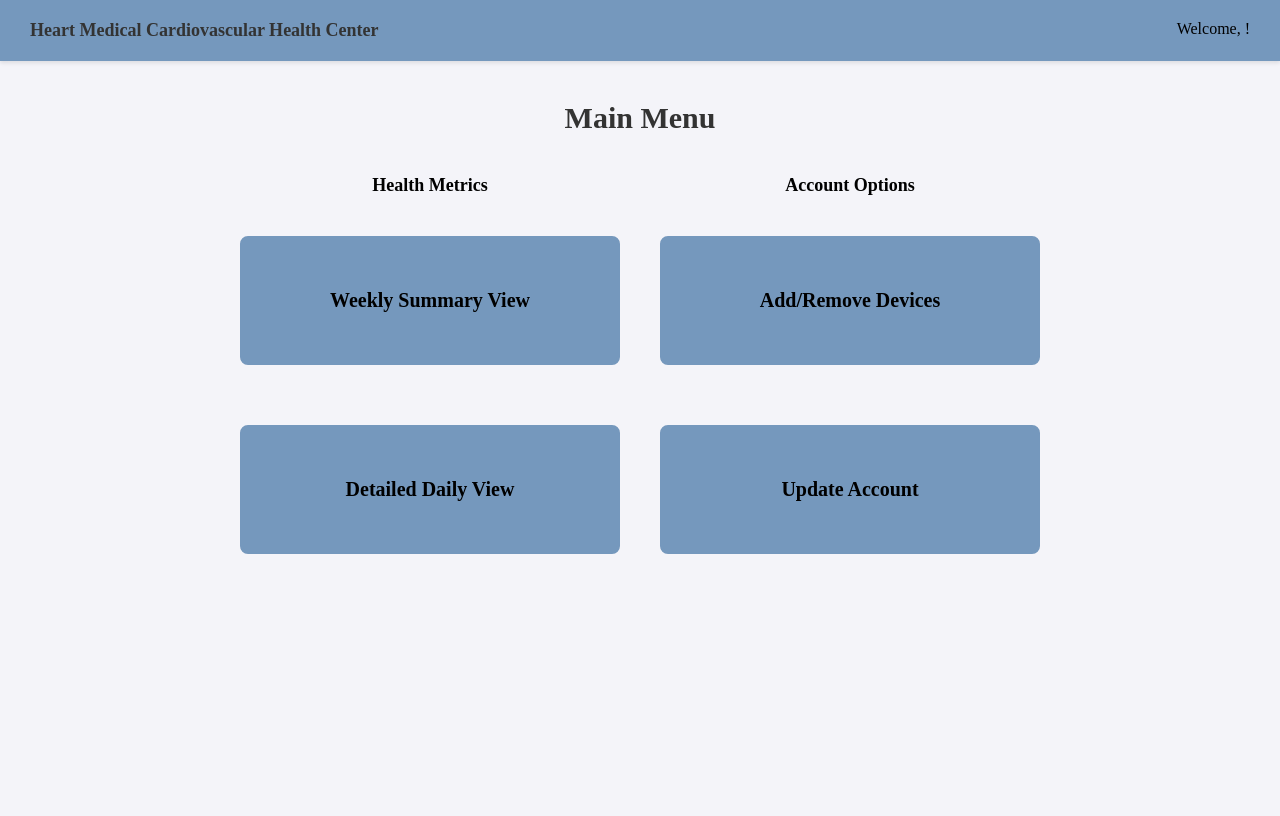
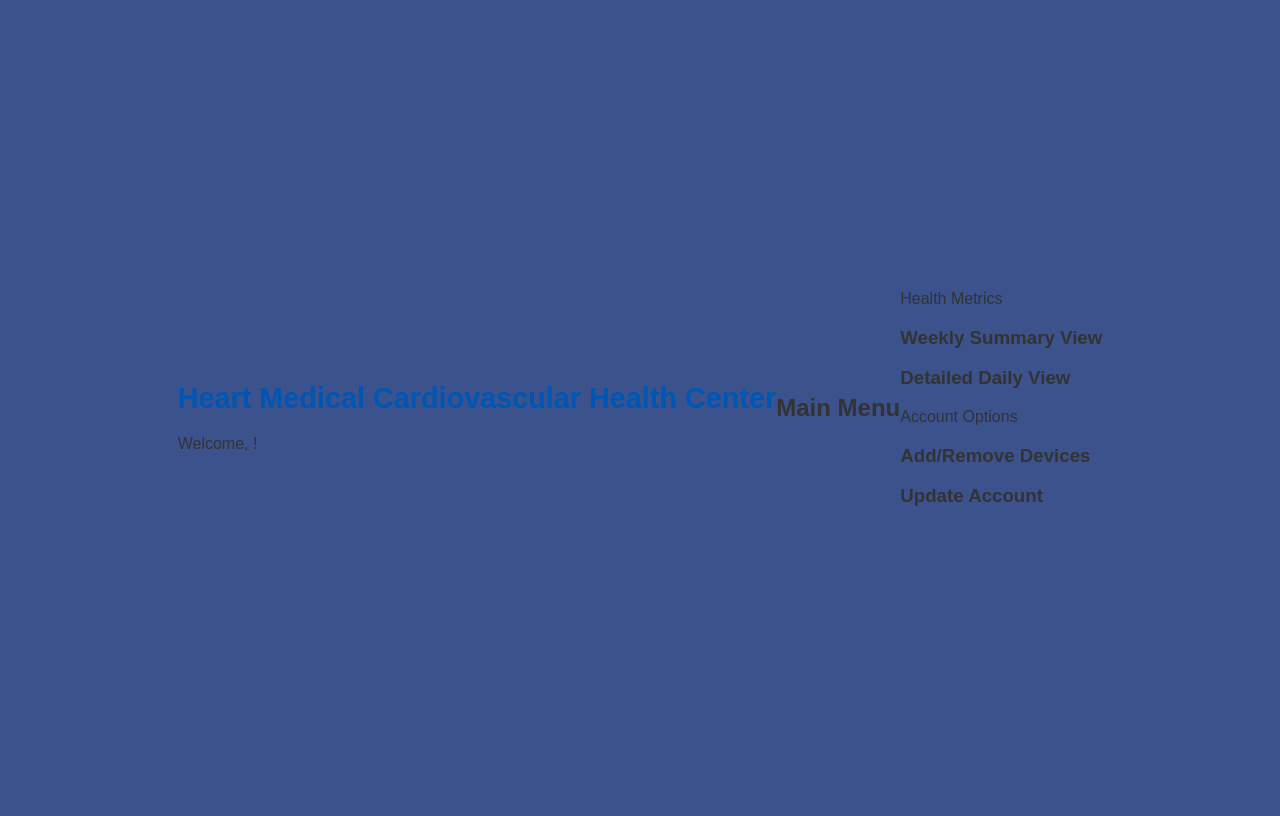
Before and after one commit to aliciaaenriquezz/ECE413-Heart-Rate-Monitoring, a web app: file public/mainmenu.html in a window 1280 px wide. Before the commit the page ends 554 px from the top, so only its background shows below. Run offline with its HTML, style and script files only (its server is not run), Linux system fonts and the light colour scheme; some libraries are stand-ins or nearby versions.

Commit message:
Update mainmenu.css

```diff
--- a/public/stylesheets/mainmenu.css
+++ b/public/stylesheets/mainmenu.css
@@ -1,64 +1,90 @@
+/* Body styling for overall page layout */
 body {
-    font-family: serif, sans-serif;
-    background-color: #f4f4f9;
-    margin: 0;
-    padding: 0;
-    text-align: center;
+    font-family: Arial, sans-serif; /* Font family for the body */
+    display: flex;
+    justify-content: center; /* Centers content horizontally */
+    align-items: center; /* Centers content vertically */
+    min-height: 100vh; /* Ensures the body takes at least the full height of the viewport */
+    background-color: #3c528d; /* Dark blue background color */
+    color: #333; /* Default text color */
 }
-header {
-    display: flex;
-    justify-content: space-between;
-    padding: 20px 30px;
-    background-color: #7598bd;
-    box-shadow: 0 2px 4px rgba(0, 0, 0, 0.1);
+
+/* Main container to hold the central content */
+.main-container {
+    text-align: center; /* Center-align content inside the container */
+    max-width: 400px; /* Maximum width for the container */
+    width: 90%; /* Allows the container to shrink on smaller screens */
+    padding: 30px; /* Padding around the content inside the container */
+    background-color: #ffffff; /* White background for the container */
+    box-shadow: 0 4px 8px rgba(0, 0, 0, 0.1); /* Light shadow for depth */
+    border-radius: 8px; /* Rounded corners */
 }
-header h1 {
-    font-size: 18px;
-    margin: 0;
-    color: #333;
-    font-style: bold;
+
+/* Styling for the image box section */
+#image-box {
+    margin-bottom: 20px; /* Space below the image box */
 }
-header .profile-name {
-    font-size: 16px;
-    font-style: bold;
+
+/* Styling for images inside the image box */
+#image-box img {
+    width: 150px; /* Set image width to 150px */
+    height: auto; /* Automatically adjust height to maintain aspect ratio */
 }
-h2 {
-    margin-top: 40px;
-    font-size: 30px;
-    color: #333;
+
+/* Styling for the center name text */
+#center-name {
+    font-size: 2em; /* Larger font size for the center name */
+    color: #b30009; /* Red color for the center name */
+    margin-bottom: 20px; /* Space below the center name */
 }
-.container {
-    display: grid;
-    grid-template-columns: repeat(2, 1fr);
-    gap: 40px;
-    max-width: 800px;
-    margin: 40px auto;
-    padding: 0 20px;
+
+/* Styling for main heading */
+h1 {
+    font-size: 1.8em; /* Font size for the heading */
+    color: #0056b3; /* Blue color for the heading */
+    margin-bottom: 20px; /* Space below the heading */
 }
-.card {
-    margin-top: 40px;
-    border: 3px solid #7598bd;
-    background-color: #7598bd;
-    border-radius: 8px;
-    padding: 50px;
-    text-align: center;
-    cursor: pointer;
-    transition: transform 0.2s ease, box-shadow 0.2s ease;
-    margin-bottom: 60px;
+
+/* Container for the login form */
+.login-container {
+    width: 100%; /* Full width for the login container */
 }
-.card:hover {
-    transform: translateY(-5px);
-    box-shadow: 0 4px 8px rgba(0, 0, 0, 0.1);
+
+/* Label styling for input fields */
+.login-container label {
+    display: block; /* Ensures labels are displayed as block elements */
+    text-align: left; /* Align label text to the left */
+    font-weight: bold; /* Make label text bold */
+    margin-bottom: 5px; /* Space below the label */
+    color: #333; /* Dark text color */
 }
-.card h3 {
-    margin: 0;
-    font-size: 20px;
-    color: #000000;
+
+/* Styling for text, email, and password input fields */
+input[type="text"],
+input[type="email"],
+input[type="password"] {
+    width: 95%; /* Width of input fields */
+    padding: 10px; /* Padding inside the input fields */
+    margin-bottom: 15px; /* Space below input fields */
+    border: 1px solid #ccc; /* Light border for the input fields */
+    border-radius: 5px; /* Rounded corners for input fields */
+    font-size: 1em; /* Standard font size */
 }
-.section-title {
-    font-size: 18px;
-    text-align: center;
-    font-weight: bold;
-    margin-bottom: 30px;
-    color: #000000;
+
+/* Styling for submit button */
+input[type=submit]{
+    text-align: center; /* Center-align the submit button text */
+    width: 100%; /* Full width for the submit button */
+    background-color: #09f; /* Light blue background */
+    color: white; /* White text color */
+    padding: 15px; /* Padding inside the submit button */
+    margin: 10px 0; /* Space above and below the button */
+    border: none; /* No border */
+    border-radius: 4px; /* Rounded corners */
+    cursor: pointer; /* Change cursor to pointer on hover */
 }
+
+/* Hover effect for the submit button */
+input[type=submit]:hover {
+    background-color: #003d82; /* Darker blue on hover */
+}
```
